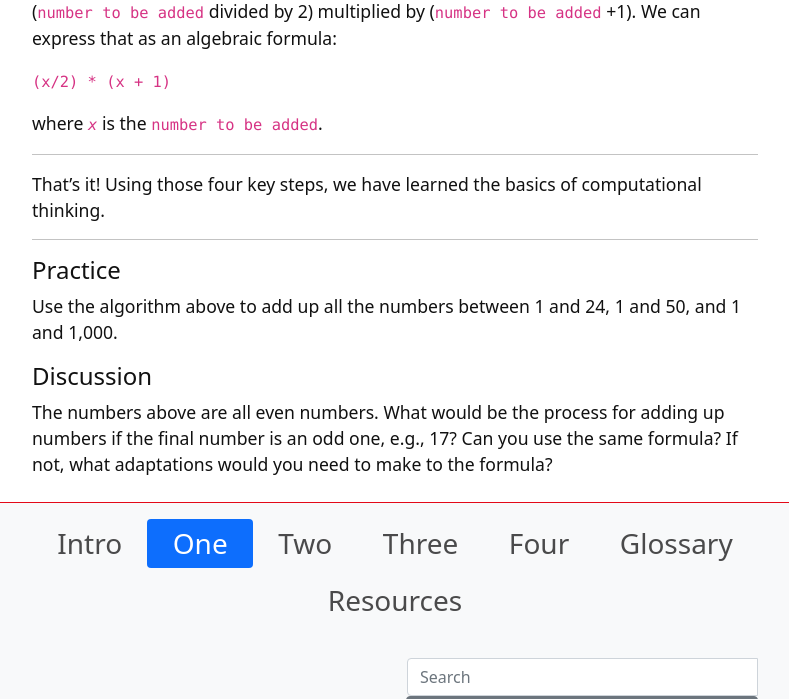
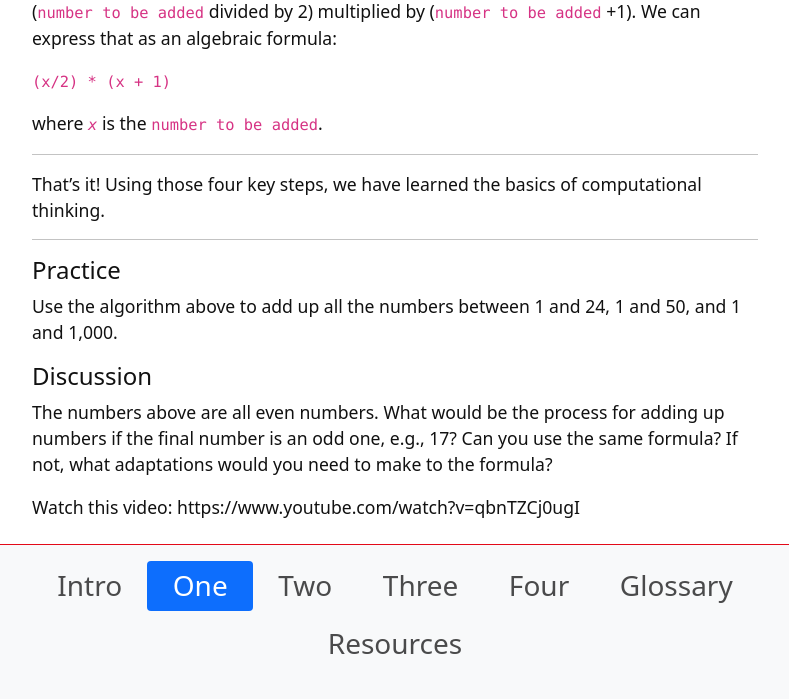
Before and after one commit to weaverbel/intro-computational-thinking, a Jekyll site: the page built from content/1-exercise.md, in a window 1280 px wide and 900 px high, scrolled down 1636 px, cut to the strip 0-699 px from the top of the window. Shown: the whole strip, without its empty margins (245-1034 px from the left). Built offline with Jekyll 4.4.1, drawn with Linux system fonts in a browser that asks for light colours.

Commit message:
Update 1-exercise.md
TESTING; Video content added

```diff
--- a/content/1-exercise.md
+++ b/content/1-exercise.md
@@ -72,3 +72,5 @@ Use the algorithm above to add up all the numbers between 1 and 24, 1 and 50, an
 #### Discussion
 
 The numbers above are all even numbers. What would be the process for adding up numbers if the final number is an odd one, e.g., 17? Can you use the same formula? If not, what adaptations would you need to make to the formula?
+
+Watch this video: https://www.youtube.com/watch?v=qbnTZCj0ugI
```
